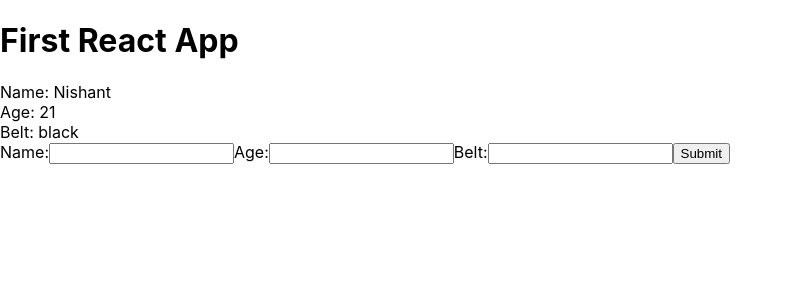
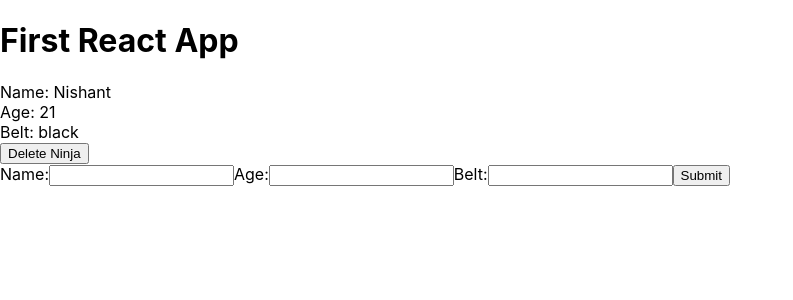
Before and after one commit to NishantRout/first-react-app, a React (Create React App) app: page / in a window 1280 px wide. Shown: the top 300 px of the page, without its empty margins (0-793 px from the left). Built offline with nearby package versions, Linux system fonts and the light colour scheme.

Commit message:
edits-1:20am

```diff
--- a/src/App.js
+++ b/src/App.js
@@ -17,11 +17,19 @@
       ninjas: ninjas
     })
   }
+  deleteNinja = (id) => {
+    let ninjas = this.state.ninjas.filter(ninja => {
+      return ninja.id !== id
+    })
+    this.setState({
+      ninjas: ninjas
+    })
+  }
   render(){
     return (
       <div className="App">
         <h1>First React App</h1>
-        <Ninjas ninjas = {this.state.ninjas} />
+        <Ninjas deleteNinja = {this.deleteNinja} ninjas = {this.state.ninjas} />
         <AddNinja addNinja = {this.addNinja} />
       </div>
     );
--- a/src/Ninjas.js
+++ b/src/Ninjas.js
@@ -1,7 +1,6 @@
 import React from 'react';
 
-const Ninjas = (props) => {
-    const{ninjas} = props;
+const Ninjas = ({ninjas, deleteNinja}) => {
     const ninjaList = ninjas.map(ninja => {
         if(ninja.age > 20){
             return(
@@ -9,6 +8,7 @@
                     <div>Name: {ninja.name}</div>
                     <div>Age: {ninja.age}</div>
                     <div>Belt: {ninja.belt}</div>
+                    <button onClick={() => {deleteNinja(ninja.id)}} >Delete Ninja</button>
                 </div>
             )
         }
```
